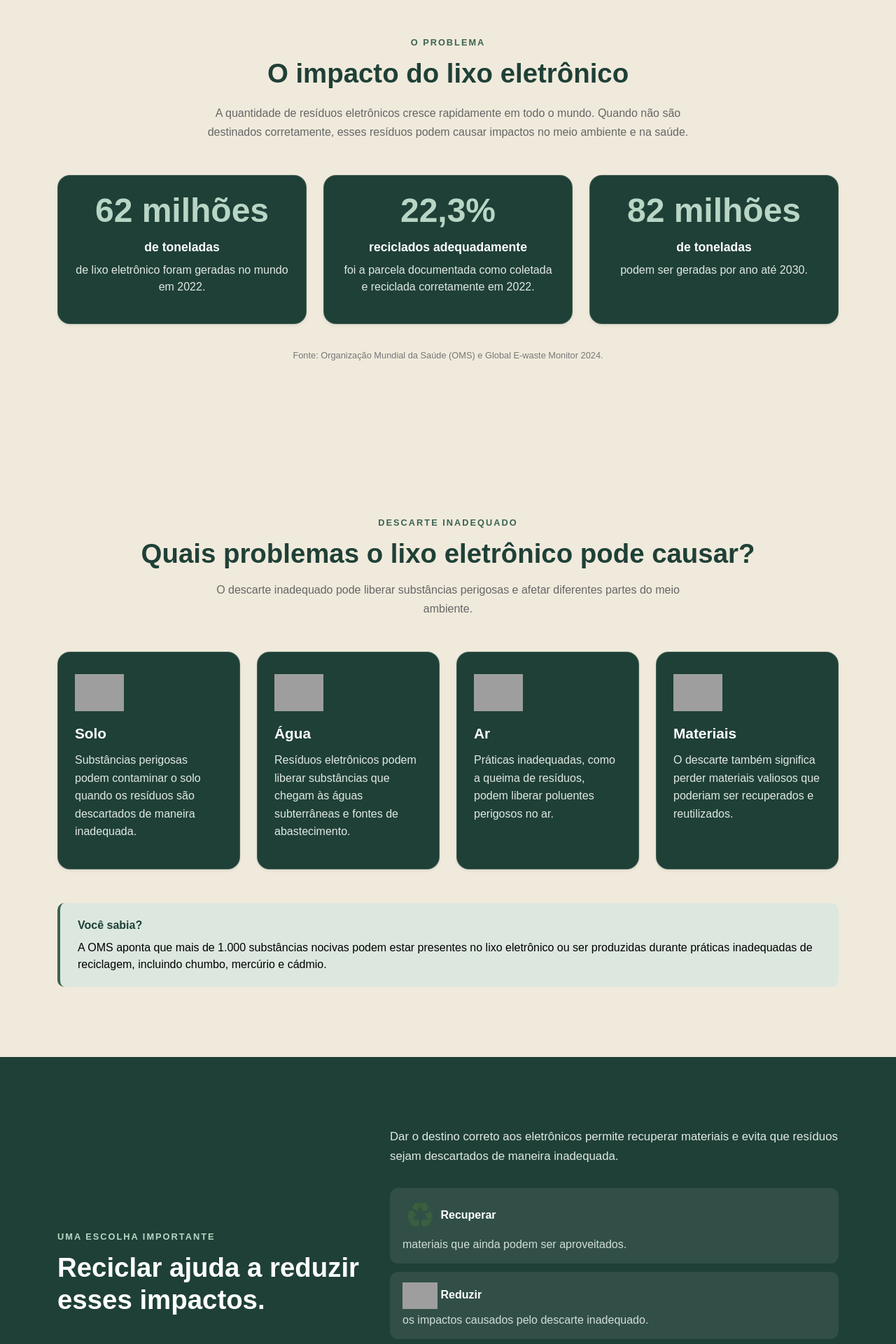
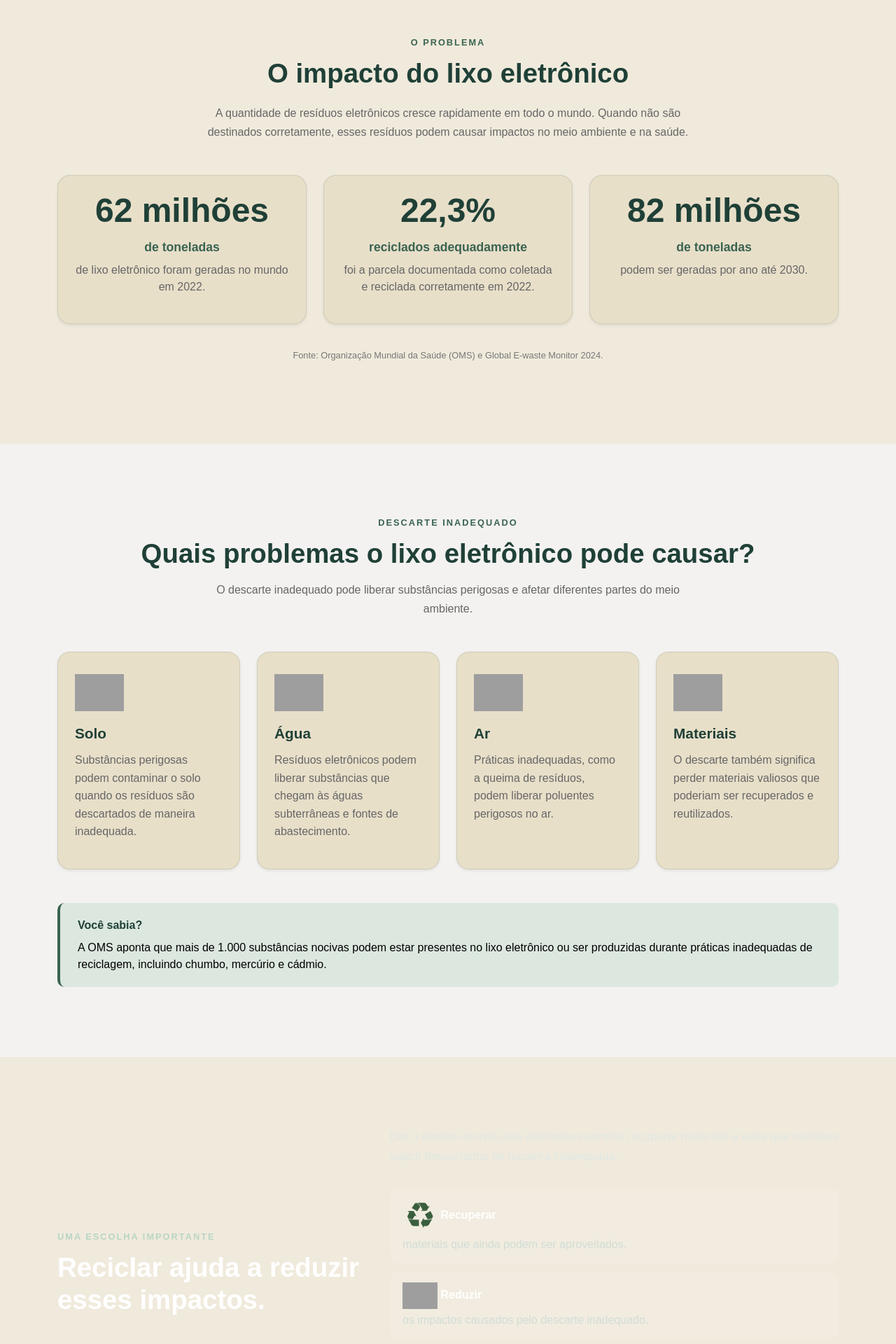
Before and after one commit to DudaMarcon/EcoTech2.0, a Node server app: page /recicla in a window 1280 px wide; the page is wider, and only the part inside the window is pictured. Shown: the part 952-2872 px from the top of that part at 70% size. Run offline with Node 20, Linux system fonts and the light colour scheme; grey boxes are pictures that could not be loaded.

Commit message:
Update recicla.css

```diff
--- a/Public/css/recicla.css
+++ b/Public/css/recicla.css
@@ -98,47 +98,47 @@ body section.recicla-abertura {
    IMPACTO DO LIXO ELETRÔNICO
 ======================================== */
 
-body section.recicla-impacto {
-    background-color: var(--base-color) !important;
+.recicla-impacto {
+    background-color: var(--base-color);
     padding: 100px 20px;
 }
 
 .impacto-intro {
     max-width: 700px;
     margin: 20px auto 0;
-    color: #666 !important;
+    color: #666;
     line-height: 1.7;
 }
 
 .impacto-card {
-    background-color: #1F4037 !important;
-    border: 1px solid rgba(255, 255, 255, 0.15) !important;
+    background-color: var(--card-color);
+    border: 1px solid rgba(58, 99, 81, 0.15) !important;
     border-radius: 18px;
     transition: 0.3s;
 }
 
 .impacto-card:hover {
     transform: translateY(-7px);
-    box-shadow: 0 10px 25px rgba(31, 64, 55, 0.2) !important;
+    box-shadow: 0 10px 25px rgba(31, 64, 55, 0.12) !important;
 }
 
 .impacto-numero {
     display: block;
-    color: #B8D5C5 !important;
+    color: var(--primary-color);
     font-size: 3rem;
     font-weight: bold;
     line-height: 1.1;
 }
 
 .impacto-card h3 {
-    color: white !important;
+    color: var(--dark-green);
     font-size: 1.1rem;
     font-weight: bold;
     margin-top: 15px;
 }
 
 .impacto-card p {
-    color: #E0E8E3 !important;
+    color: #666;
     line-height: 1.5;
     margin-top: 10px;
 }
@@ -155,28 +155,28 @@ body section.recicla-impacto {
    IMPACTOS AMBIENTAIS
 ======================================== */
 
-body section.recicla-problemas {
-    background-color: var(--base-color) !important;
+.recicla-problemas {
+    background-color: var(--base-color);
     padding: 100px 20px;
 }
 
 .recicla-problemas .text-center > p {
     max-width: 700px;
     margin: 15px auto 0;
-    color: #666 !important;
+    color: #666;
     line-height: 1.7;
 }
 
 .problema-card {
-    background-color: #1F4037 !important;
-    border: 1px solid rgba(255, 255, 255, 0.15) !important;
+    background-color: var(--card-color);
+    border: 1px solid rgba(58, 99, 81, 0.15) !important;
     border-radius: 18px;
     transition: 0.3s;
 }
 
 .problema-card:hover {
     transform: translateY(-7px);
-    box-shadow: 0 10px 25px rgba(31, 64, 55, 0.2) !important;
+    box-shadow: 0 10px 25px rgba(31, 64, 55, 0.12) !important;
 }
 
 .problema-icon {
@@ -185,13 +185,13 @@ body section.recicla-problemas {
 }
 
 .problema-card h3 {
-    color: white !important;
+    color: var(--primary-color);
     font-size: 1.3rem;
     font-weight: bold;
 }
 
 .problema-card p {
-    color: #E0E8E3 !important;
+    color: #666;
     line-height: 1.6;
     margin-top: 12px;
 }
@@ -286,21 +286,21 @@ body section.impacto-ecotech {
    POR QUE RECICLAR
 ======================================== */
 
-body section.recicla-importancia {
-    background-color: var(--primary-color) !important;
+.recicla-importancia {
+    background-color: var(--primary-color);
     padding: 100px 20px;
 }
 
 .recicla-importancia .section-label {
-    color: #B8D5C5 !important;
+    color: #B8D5C5;
 }
 
 .recicla-importancia h2 {
-    color: white !important;
+    color: white;
 }
 
 .recicla-importancia > .container p {
-    color: #E0E8E3 !important;
+    color: #E0E8E3;
     line-height: 1.7;
     font-size: 1.05rem;
 }
```
Also changed, not shown: other parts of Public/css/recicla.css (+35 -35 lines).
